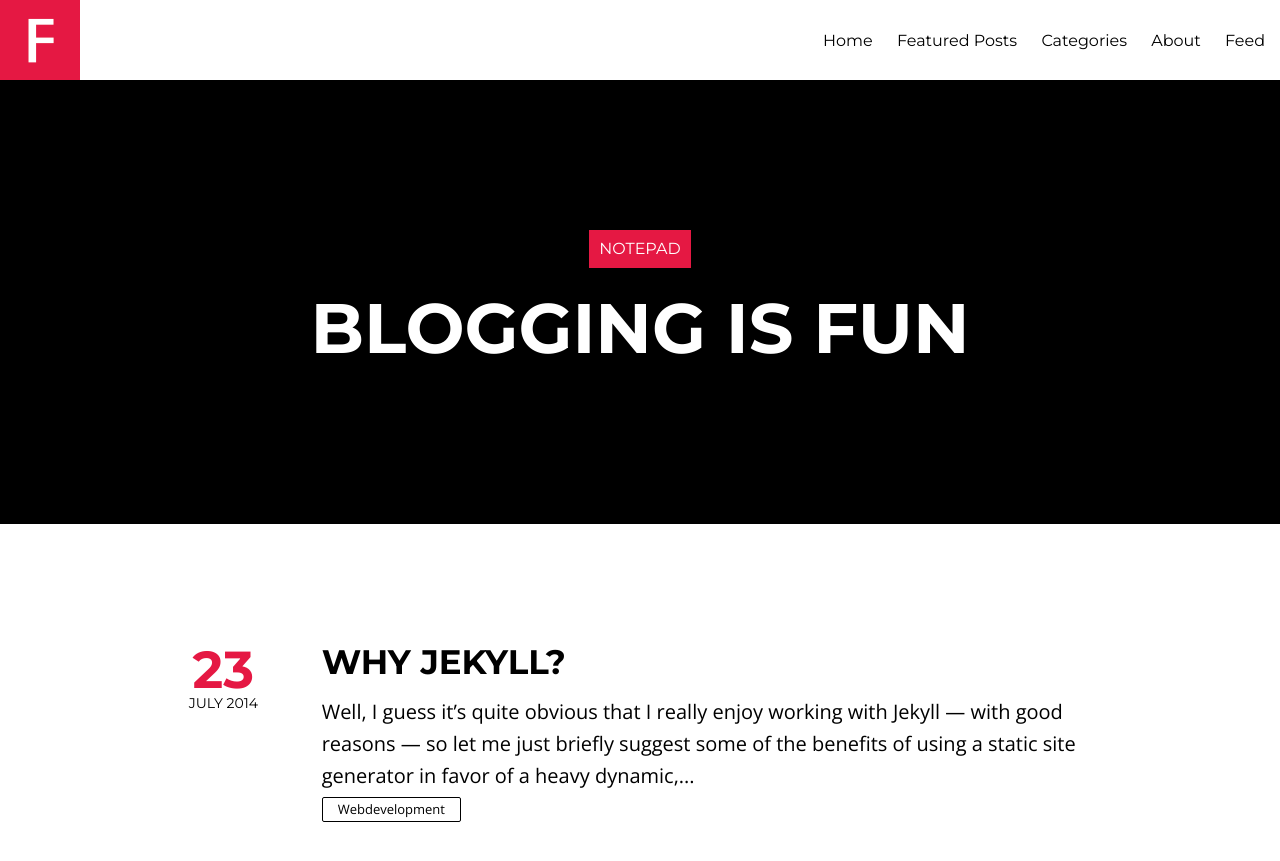
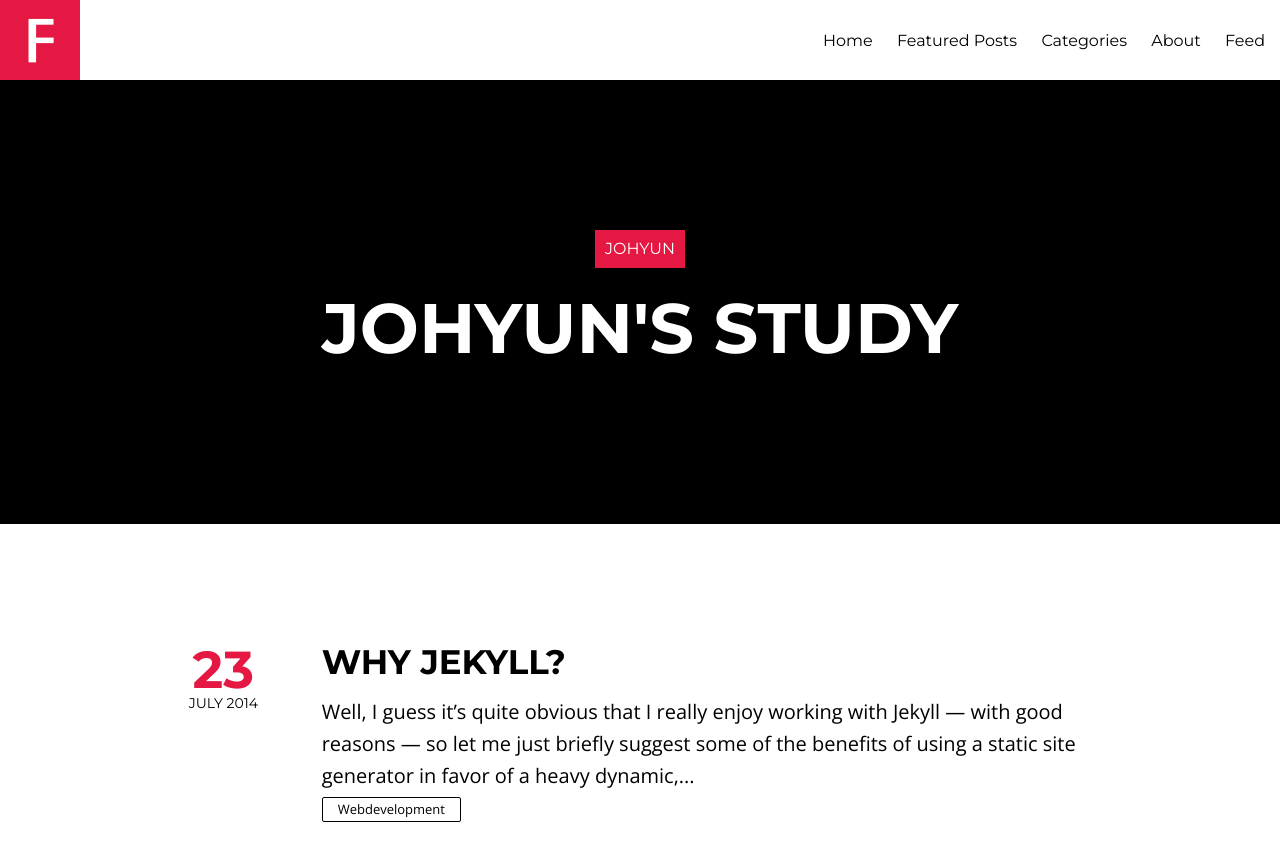
Before and after one commit to zimkjh/zimkjh.github.io, a Jekyll site: the page built from index.html, in a window 1280 px wide and 900 px high. Shown: the top 861 px of the window. Built offline with Jekyll 4.4.1, drawn with Linux system fonts in a browser that asks for light colours; nearby versions of some CDN libraries; the list of posts is cut into pages by our own code.

Commit message:
Update _config.yml

```diff
--- a/_config.yml
+++ b/_config.yml
@@ -1,13 +1,13 @@
-title:            Notepad
-description:      "Blogging is fun"
+title:            JoHyun
+description:      "JoHyun's study"
 logo:             logo.png
-disqus_shortname: hmfaysal
+disqus_shortname: HAM
 share:            true
 dropcap:			true
 # Change url to your domain. Leave localhost server or blank when working locally.
 # or use the hint from http://jekyllrb.com/docs/github-pages/ to keep this the same
 # whether working locally or remotely. Start Jekyll with: jekyll serve --baseurl ''
-url:        	  /Notepad
+url:        	  http://zimkjh.github.io
 
 # Owner/author information
 owner:
```
